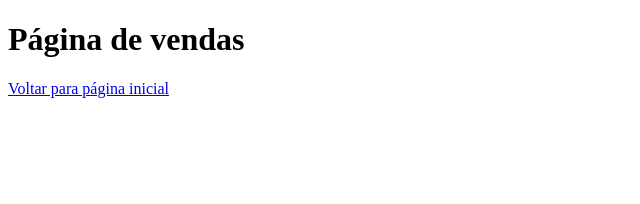
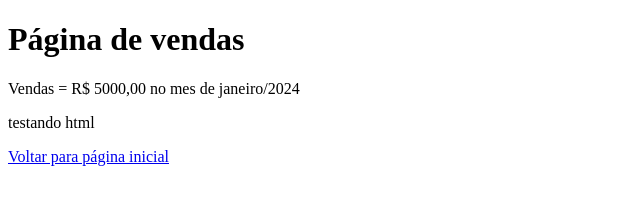
Before and after one commit to MaiconNuness/aulagithub, a plain HTML site: page vendas.html in a window 1280 px wide. Shown: the whole page, without its empty margins (0-640 px from the left). Drawn offline with Linux system fonts and the light colour scheme.

Commit message:
acrescentado valor das vendas

```diff
--- a/vendas.html
+++ b/vendas.html
@@ -8,6 +8,8 @@
 </head>
 <body>
     <h1>Página de vendas</h1>
+    <p>Vendas = R$ 5000,00 no mes de janeiro/2024</p>
+    <p>testando html</p>
     <a href="index.html">Voltar para página inicial </a>
 </body>
 </html>
```
